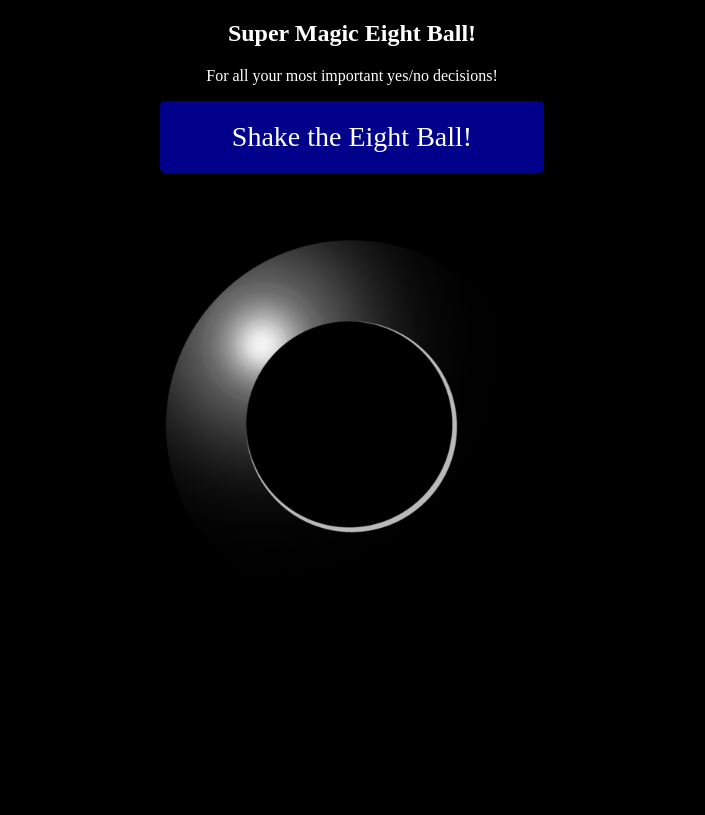
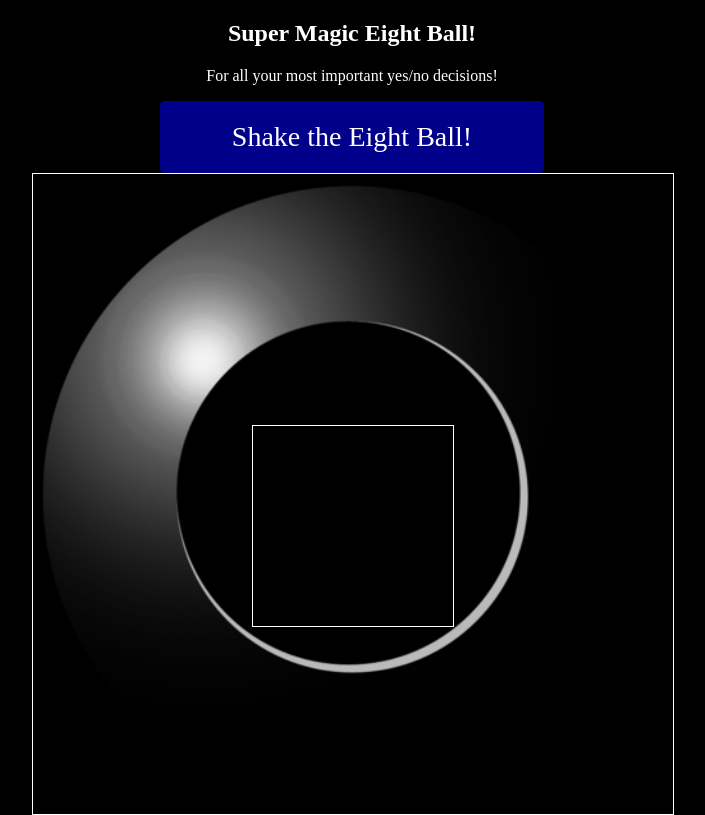
Before and after one commit to depthstar/magic-eight-ball, a website: page index.html in a window 1280 px wide. Shown: the whole page, without its empty margins (288-993 px from the left). Drawn offline with Linux system fonts and the light colour scheme; a web font is replaced by a local one.

Commit message:
fixed text centering, need @media next +options

```diff
--- a/eight-ball.css
+++ b/eight-ball.css
@@ -12,19 +12,31 @@ p {
 
 #eightball {
     position: relative;
-    top: 60px;
+    width: 100%;
+    height: auto;
+
 }
 
-#answer {
+.container {
+    height: auto;
+    width: 50%;
+    border:1px solid white;
+    position: relative;
+    left: 25%;
+}
 
-    border:white;
+.container #answer {
+
+    border:1px solid white;
+    height: 200px;
+    width: 200px;
     text-align: center;
-    font-size: 40px;
+    font-size: 32px;
     position: absolute;
     top: 50%;
     left: 50%;
     transform: translate(-50%, -50%);
-    width: 300px;
+
 }
 
 button {
--- a/index.html
+++ b/index.html
@@ -13,7 +13,7 @@
         <p>For all your most important yes/no decisions!</p>
         <button onclick="shakeEightBall()" class="center">Shake the Eight Ball!</button>
     </div>
-    <div">
+    <div class="container">
         <img id="eightball" src="/magic-eight-ball/images/eight-ball-empty.png" class="center">
         <script src="magic-eight-ball.js"></script>
         <p id="answer"></p>
```
